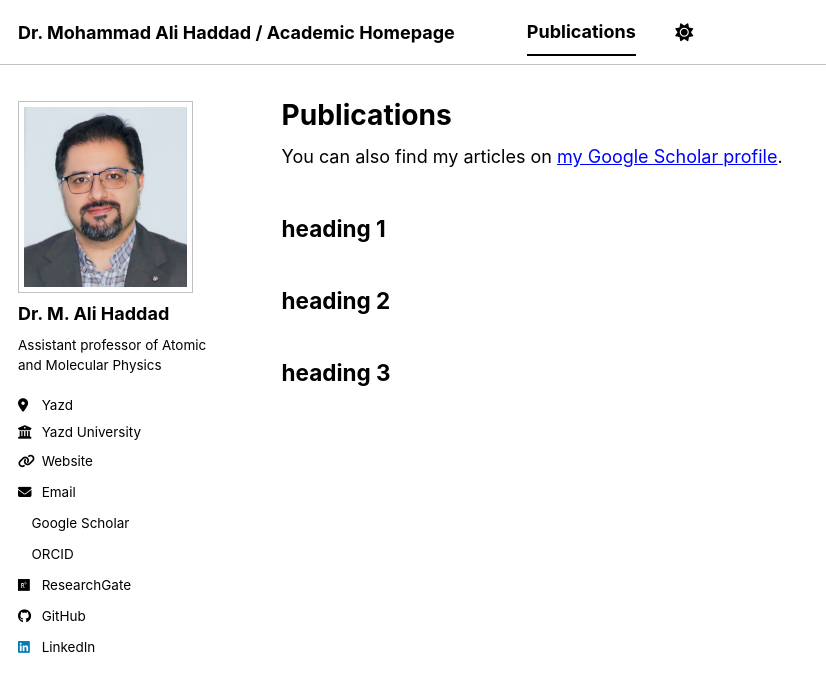
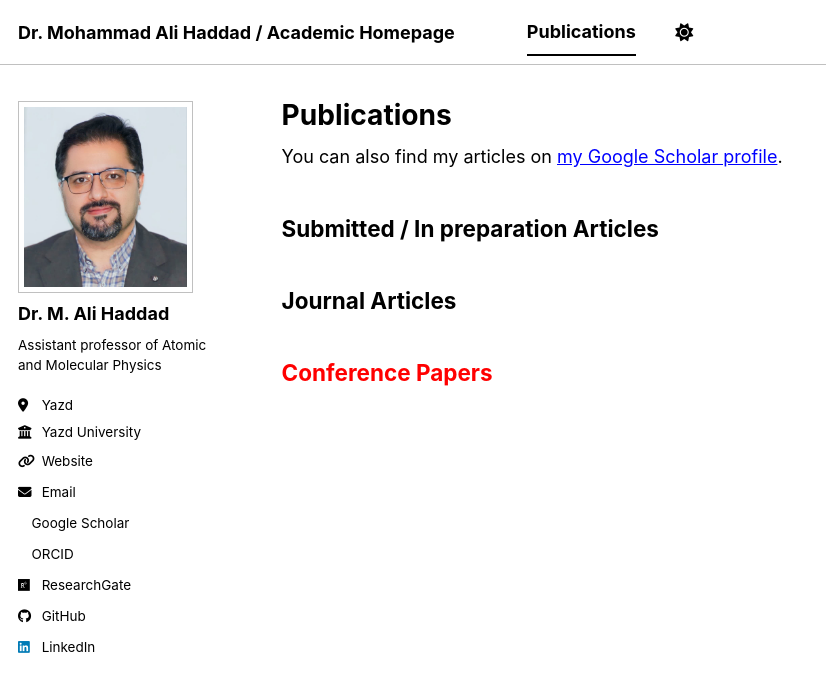
Before and after one commit to ma-haddad/ma-haddad.github.io, a Jekyll site: the page built from _pages/publications.html, in a window 1280 px wide. Shown: the top 692 px of the page, without its empty margins (0-826 px from the left). Built offline with Jekyll 4.4.1, drawn with Linux system fonts in a browser that asks for light colours; a style sheet for code colours, icons or effects is not loaded.

Commit message:
Update publications.html

```diff
--- a/_pages/publications.html
+++ b/_pages/publications.html
@@ -11,11 +11,14 @@ author_profile: true
 
 {% include base_path %}
 
-<h2>heading 1</h2>
+<h2>Submitted / In preparation Articles
+</h2>
 
-<h2>heading 2</h2>
+<h2>Journal Articles
+</h2>
 
 
-<h2>heading 3</h2>
+<h2><span style="color: #ff0000;">Conference Papers
+</h2>
 <p>&nbsp;</p>
 <!-- Comments are visible in the HTML source only -->
```
